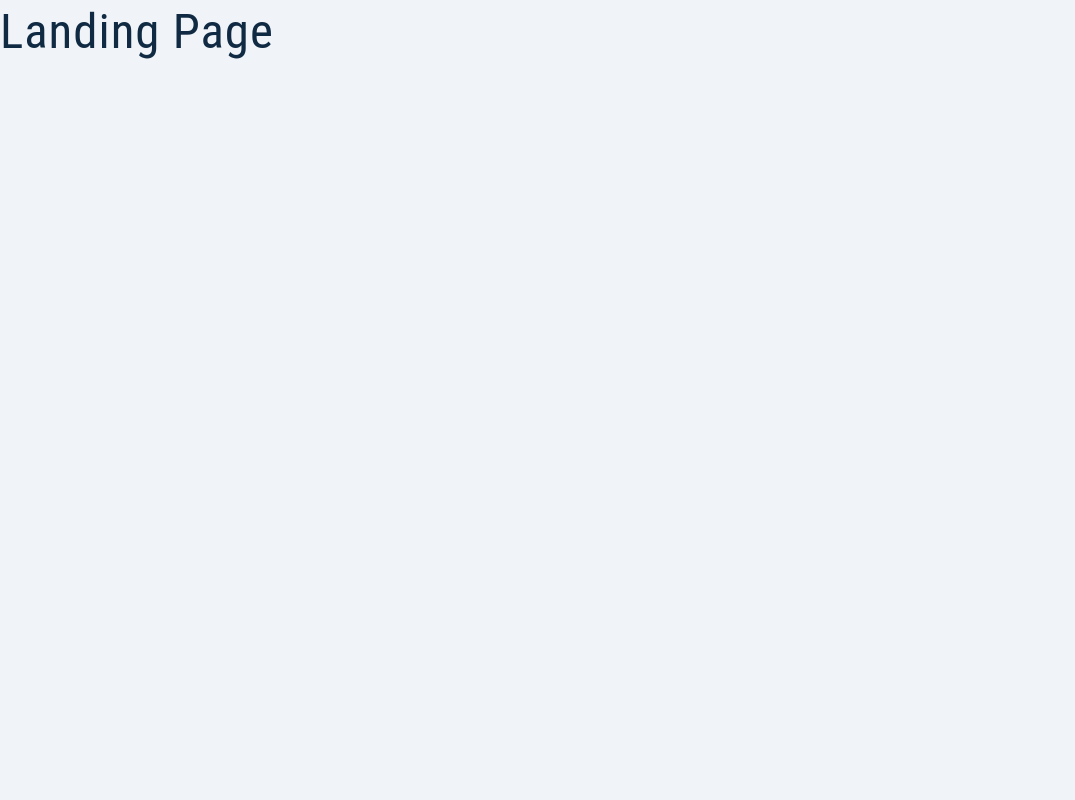
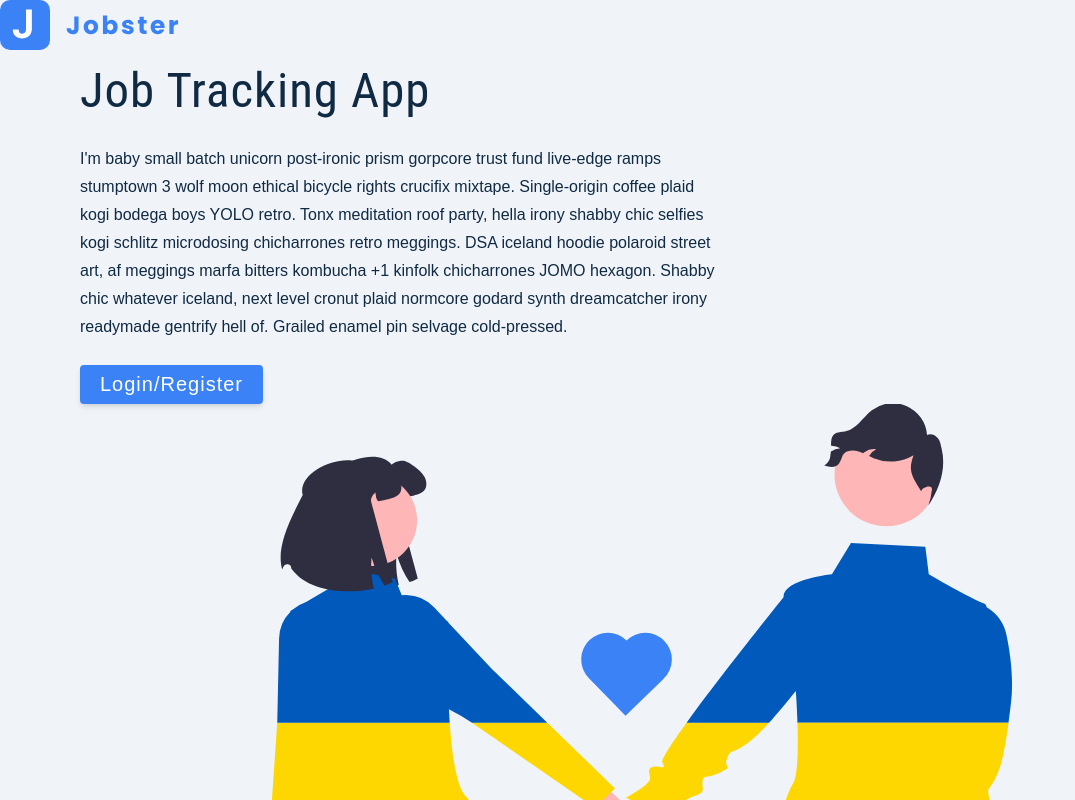
Before and after one commit to ThePrinceOfCodes/job-applications-dashboard, a React (Create React App) app: page / in a window 1280 px wide. Shown: the top 800 px of the page, without its empty margins (0-1075 px from the left). Built offline with nearby package versions, Linux system fonts and the light colour scheme.

Commit message:
landing page setup

```diff
--- a/src/pages/Landing.js
+++ b/src/pages/Landing.js
@@ -1,9 +1,27 @@
+import React from 'react'
 import logo from '../assets/images/logo.svg'
 import main from '../assets/images/main.svg'
 
 const Landing = () => {
-    return (
-        <h1>landing page</h1>
-    )
+    return <main>
+        <nav>
+            <img src={logo} alt='logo'  className='logo'/>
+        </nav>
+        <div className='container page'>
+            <div className='info'>
+                <h1>job <span>tracking</span> app</h1>
+                <p>
+                    I'm baby small batch unicorn post-ironic prism gorpcore trust fund live-edge ramps stumptown 3 wolf moon ethical bicycle
+                    rights crucifix mixtape. Single-origin coffee plaid kogi bodega boys YOLO retro. Tonx meditation roof party, hella irony
+                    shabby chic selfies kogi schlitz microdosing chicharrones retro meggings. DSA iceland hoodie polaroid street art, af meggings
+                    marfa bitters kombucha +1 kinfolk chicharrones JOMO hexagon.
+                    Shabby chic whatever iceland, next level cronut plaid normcore godard synth dreamcatcher irony readymade gentrify hell of.
+                    Grailed enamel pin selvage cold-pressed.
+                </p>
+                <button className='btn btn-hero'>Login/Register</button>
+            </div>
+            <img src={main} alt='main' className='img main-img'/>
+        </div>
+    </main>
 }
 export default Landing
```
